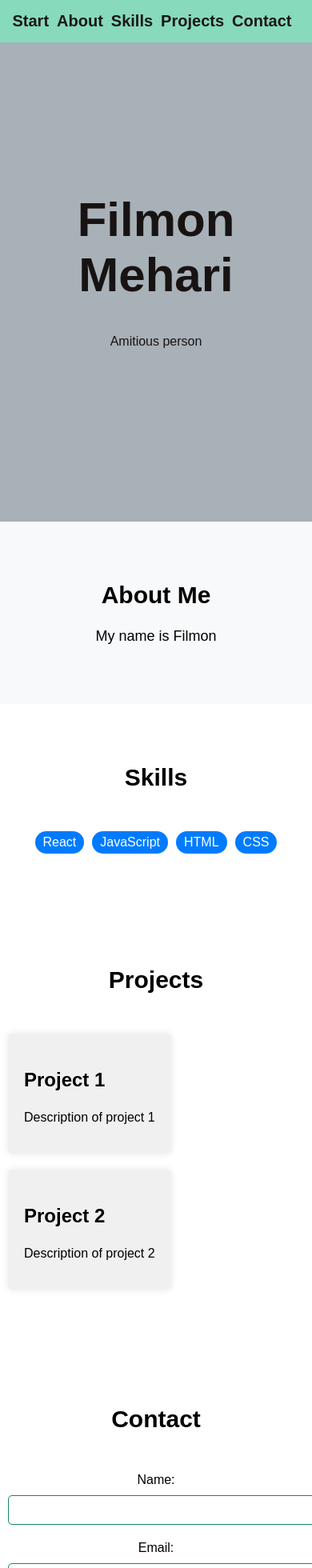
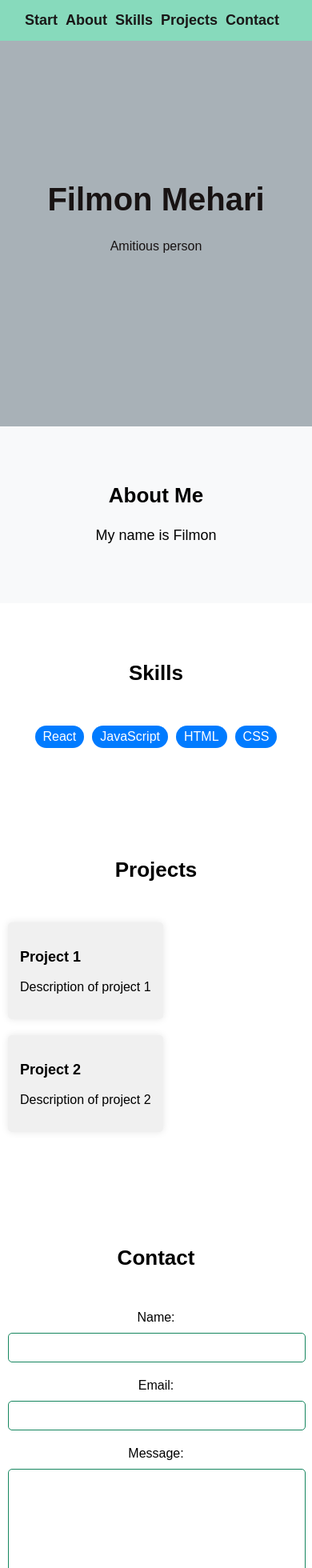
Before and after one commit to FilmonMeharii/filly-port, a React (Create React App) app: page / in a window 390 px wide. Shown: the top 1960 px of the page at 80% size. Built offline with nearby package versions, Linux system fonts and the light colour scheme.

Commit message:
responsive for small phones

```diff
--- a/src/App.css
+++ b/src/App.css
@@ -234,3 +234,57 @@ body {
     width: calc(100% - 20px);
   }
 }
+
+
+/*For small phones*/
+
+@media screen and (max-width: 576px) {
+  .container {
+    padding: 0 10px;
+  }
+
+  .navbar {
+    width: 100%;
+    background-color: #87dabc;
+  }
+
+  .navbar ul {
+    display: flex;
+    justify-content: center;
+  }
+
+  .navbar li {
+    margin-right: 10px;
+  }
+
+  .navbar a {
+    font-size: 18px;
+  }
+
+  .banner h1 {
+    font-size: 40px;
+  }
+
+  .section h2 {
+    font-size: 26px;
+  }
+
+  .skills li {
+    margin: 0 5px;
+    padding: 5px 10px;
+  }
+
+  .project {
+    padding: 15px;
+  }
+
+  .project h3 {
+    font-size: 18px;
+  }
+
+  .contact input[type="text"],
+  .contact input[type="email"],
+  .contact textarea {
+    width: calc(100% - 20px);
+  }
+}
```
